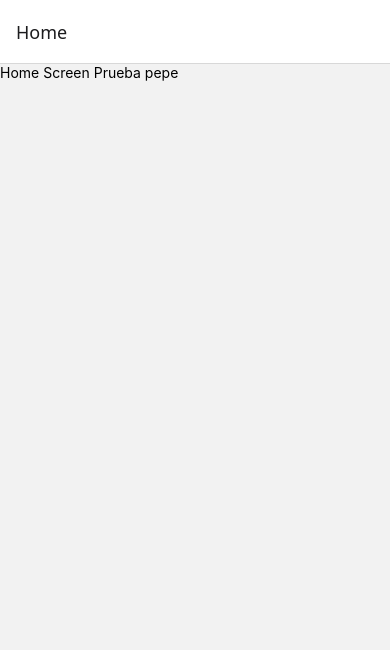
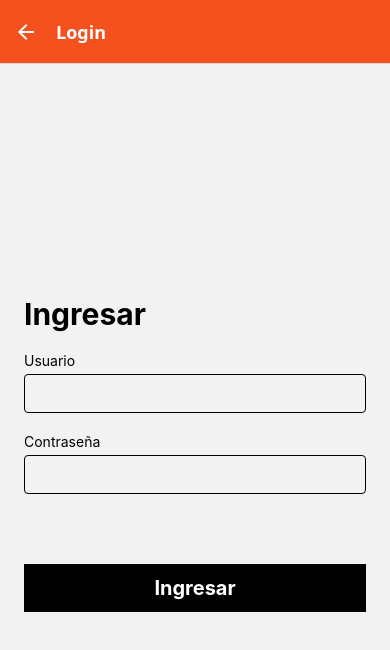
Before and after one commit to juniniv3/gallery, a React Native app: screen /Login in a window 390 px wide. Shown: the top 650 px of the page. Built offline with nearby package versions, Linux system fonts and the light colour scheme.

Commit message:
feature: added DS strucuture and screens base implementation

```diff
--- /dev/null
+++ b/src/view/design-system/Colors.ts
@@ -0,0 +1 @@
+export const MAIN_COLOR = 'BLACK';
--- /dev/null
+++ b/src/view/design-system/Fonts.ts
@@ -0,0 +1,10 @@
+interface MainTitle {
+  fontWeight: 'bold';
+  fontSize: number
+}
+const MAIN_TITTLE: MainTitle = {
+  fontWeight: 'bold',
+  fontSize: 24
+};
+
+export {MAIN_TITTLE};
--- /dev/null
+++ b/src/view/design-system/Spacing.ts
@@ -0,0 +1,6 @@
+const sm = 4;
+const md = 8;
+const lg = 12;
+const xl = 24;
+
+export {sm, md, lg, xl};
--- /dev/null
+++ b/src/view/design-system/index.ts
@@ -0,0 +1,3 @@
+export * from './Spacing';
+export * from './Fonts';
+export * from './Colors';
--- a/src/view/navigation/navigation.tsx
+++ b/src/view/navigation/navigation.tsx
@@ -1,8 +1,10 @@
 import {createStackNavigator} from '@react-navigation/stack';
 import {HomeScreen} from '../screens/Home/HomeScreen';
 import {InfoScreen} from '../screens/InfoScreen';
+import {LoginScreen} from '../screens/Login/LoginScreen';
 
 export type RootStackParams = {
+  Login: undefined;
   Home: undefined;
   Info: undefined;
 };
@@ -11,9 +13,19 @@ const Stack = createStackNavigator<RootStackParams>();
 
 export const Navigation = () => {
   return (
-    <Stack.Navigator>
+    <Stack.Navigator
+    screenOptions={{
+      headerStyle: {
+        backgroundColor: '#f4511e',
+      },
+      headerTintColor: '#fff',
+      headerTitleStyle: {
+        fontWeight: 'bold',
+      },
+    }}>
       <Stack.Screen name="Home" component={HomeScreen} />
+      <Stack.Screen name="Login" component={LoginScreen} />
       <Stack.Screen name="Info" component={InfoScreen} />
     </Stack.Navigator>
   );
-}
+};
--- a/src/view/screens/Home/HomeScreen.tsx
+++ b/src/view/screens/Home/HomeScreen.tsx
@@ -1,9 +1,36 @@
-import { Text, View } from "react-native"
+import {StyleSheet, Text, TextInput, View} from 'react-native';
+import {useSelector} from 'react-redux';
+import {RootState} from '../../../state/store/store';
+import {MAIN_COLOR, MAIN_TITTLE} from '../../design-system';
 
 export const HomeScreen = () => {
+  const selectedData = useSelector((state: RootState) => state.auth);
   return (
-    <View>
-      <Text>Home Screen Prueba pepe</Text>
+    <View style={styles.container}>
+      <TextInput
+        clearButtonMode="always"
+        style={styles.searchBar}
+        placeholder="Buscar en gallery"></TextInput>
+      <Text style={styles.title}>Resulados de búsqueda</Text>
     </View>
-  )
-}
+  );
+};
+
+const styles = StyleSheet.create({
+  container: {
+    display: 'flex',
+    padding: 10,
+  },
+  title: {
+    ...MAIN_TITTLE,
+    color: MAIN_COLOR,
+  },
+  searchBar: {
+    fontSize: 18,
+    padding: 10,
+    borderColor: MAIN_COLOR,
+    borderWidth: 2,
+    borderRadius: 4,
+    color: MAIN_COLOR,
+  },
+});
--- /dev/null
+++ b/src/view/screens/Login/LoginScreen.tsx
@@ -0,0 +1,61 @@
+import {useNavigation} from '@react-navigation/native';
+import {StackNavigationProp} from '@react-navigation/stack';
+import {Pressable, StyleSheet, Text, TextInput, View} from 'react-native';
+import {RootStackParams} from '../../navigation/navigation';
+
+export const LoginScreen = () => {
+  const navigation = useNavigation<StackNavigationProp<RootStackParams>>();
+
+  return (
+    <View style={styles.container}>
+      <Text style={styles.title}>Ingresar</Text>
+      <Text style={styles.userText}>Usuario</Text>
+      <TextInput style={styles.userInput}></TextInput>
+      <Text style={styles.userText}>Contraseña</Text>
+      <TextInput secureTextEntry={true} style={styles.userInput}></TextInput>
+      <Pressable
+        style={{marginTop: 50}}
+        onPress={() => navigation.navigate('Home')}>
+        <Text style={styles.loginButtonText}>Ingresar</Text>
+      </Pressable>
+    </View>
+  );
+};
+
+const styles = StyleSheet.create({
+  container: {
+    padding: 24,
+    flex: 1,
+    alignContent: 'center',
+    justifyContent: 'center',
+  },
+  logo: {
+    width: 80,
+    height: 80,
+    alignSelf: 'center',
+  },
+  title: {
+    fontSize: 30,
+    fontWeight: 'bold',
+  },
+  userText: {
+    marginTop: 20,
+  },
+  userInput: {
+    marginTop: 5,
+    padding: 10,
+    borderColor: 'black',
+    borderWidth: 1,
+    borderRadius: 4,
+    fontSize: 14,
+  },
+  loginButtonText: {
+    padding: 12,
+    fontWeight: 'bold',
+    textAlign: 'center',
+    marginTop: 20,
+    fontSize: 20,
+    backgroundColor: 'black',
+    color: 'white',
+  },
+});
```
